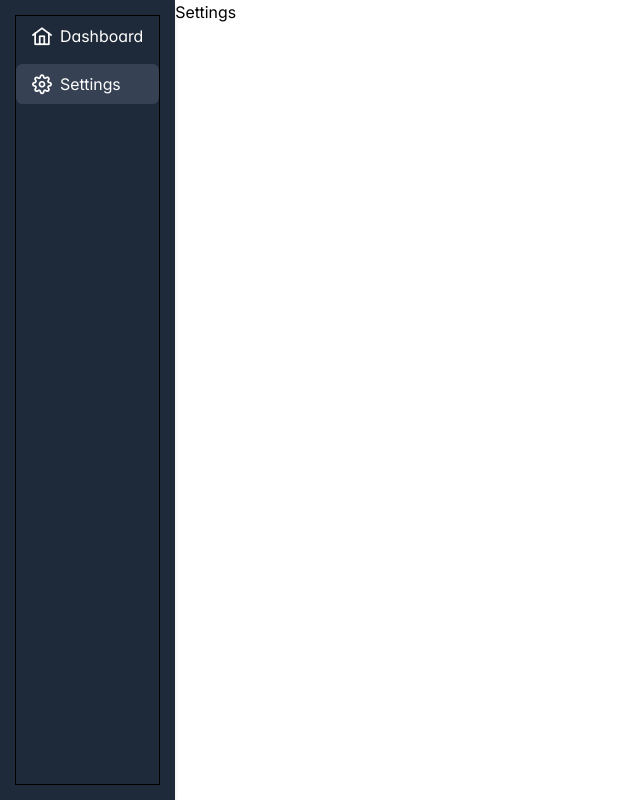
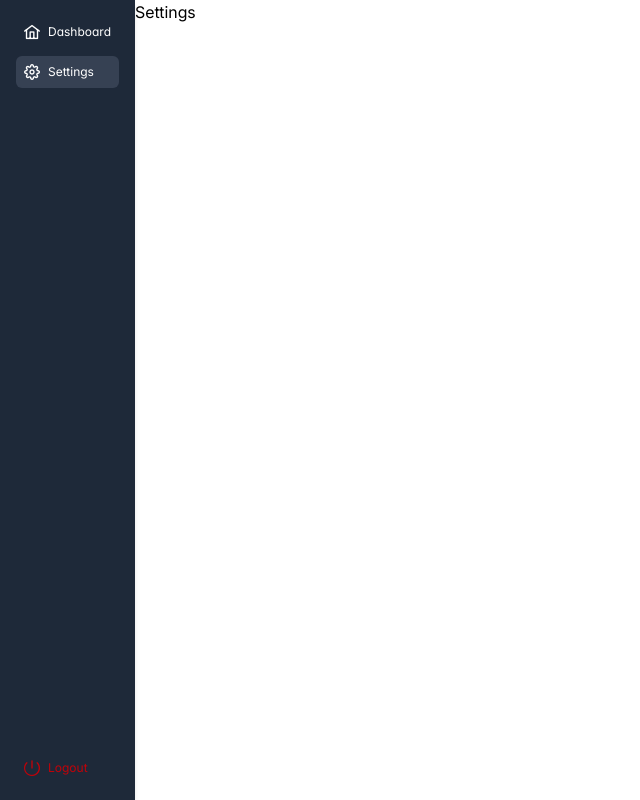
Before and after one commit to best-tracker-in-the-world/tracker, a Next.js app in the folder frontend/: page /settings in a window 1280 px wide. Shown: the whole page, without its empty margins (0-640 px from the left). Built offline with nearby package versions, Linux system fonts and the light colour scheme.

Commit message:
feat: create basic desktop & mobile layouts with menu and header

```diff
--- a/frontend/app/dashboard/page.tsx
+++ b/frontend/app/dashboard/page.tsx
@@ -1,9 +1,15 @@
 import DefaultLayout from "@/layouts/default/layout";
 
 export default function Dashboard() {
+	const componentsList = [
+		{ id: 1, type: "WeightTile", title: "Weight", span: 1 },
+		// { id: 2, type: "GoalTile", title: "Weight", span: 1 },
+		// { id: 3, type: "FoodTile", title: "Weight", span: 2 },
+	];
+
 	return (
 		<DefaultLayout>
-			<h1>Dashboard content</h1>
+			<div className="dashboard"></div>
 		</DefaultLayout>
 	);
 }
--- a/frontend/components/widgets/auth/Form.tsx
+++ b/frontend/components/widgets/auth/Form.tsx
@@ -57,6 +57,10 @@ export default function AuthForm({ type, handleSubmit }: AuthFormProps) {
 				placeholder="Password"
 				feedback={false}
 			/>
+			<Button
+				label={type === "login" ? "Login" : "Register"}
+				disabled={!isValid}
+			/>
 			<small className="pl-2">
 				<span>
 					{type === "login"
@@ -72,10 +76,6 @@ export default function AuthForm({ type, handleSubmit }: AuthFormProps) {
 					{type === "login" ? "Register" : "Login"}
 				</Link>
 			</small>
-			<Button
-				label={type === "login" ? "Login" : "Register"}
-				disabled={!isValid}
-			/>
 		</form>
 	);
 }
--- a/frontend/components/widgets/layouts/Aside.tsx
+++ b/frontend/components/widgets/layouts/Aside.tsx
@@ -1,7 +1,7 @@
 "use client";
 
-import { useIsMobile } from "@/hooks/isMobile";
 import { usePathname } from "next/navigation";
+import useLogout from "@/hooks/useLogout";
 import Link from "next/link";
 
 type Props = {
@@ -12,43 +12,60 @@ type Item = {
 	path: string;
 	name: string;
 	icon: string;
+	function?: () => void;
 };
 
+// Aside menu itself
 const Aside: React.FC<Props> = ({ items }) => {
-	const isMobile = useIsMobile();
 	const pathname = usePathname();
-	const isActive = (path: string) => {
-		return pathname === path;
-	};
+	const isActive = (path: string) => pathname === path;
+
 	return (
-		!isMobile && (
-			<aside className=" p-4 shadow-md bg-gray-800 color-white w-fit h-screen">
+		<aside className="p-4 shadow-md bg-gray-800 color-white w-fit h-screen">
 			<nav className="h-full">
-					<ul className="flex flex-col gap-2 outline-1 h-full">
+				<ul className="flex flex-col gap-2 h-full">
 					{items.map((item) => (
-							<li key={item.name}>
-								<Link
-									href={item.path}
-									className={` ${
-										isActive(item.path) &&
-										"bg-gray-700"
-									} flex items-center gap-2 p-2 px-4 rounded-md hover:bg-gray-700 transition-colors duration-200 text-white`}
-								>
-									<i
-										className={`pi pi-${item.icon}`}
-										style={{
-											fontSize: "1.25rem",
-										}}
+						<AsideItem
+							key={item.name}
+							item={item}
+							isActive={isActive}
 						/>
-
-									{item.name}
-								</Link>
-							</li>
 					))}
 				</ul>
 			</nav>
 		</aside>
-		)
+	);
+};
+
+// Aside menu item
+const AsideItem: React.FC<{
+	item: Item;
+	isActive: (path: string) => boolean;
+}> = ({ item, isActive }) => {
+	const handleLogout = useLogout();
+
+	return (
+		<li className="last:mt-auto">
+			<Link
+				onClick={(e) => {
+					if (item.name === "Logout") {
+						e.preventDefault();
+						handleLogout();
+					}
+				}}
+				href={item.path}
+				className={`${isActive(item.path) && "bg-gray-700"}
+							${item.name === "Logout" && "text-red-700!"}
+							flex items-center gap-2 p-2 rounded-md hover:bg-gray-700
+							transition-colors duration-200 text-white md:text-xs`}
+			>
+				<i
+					className={`pi pi-${item.icon}`}
+					style={{ fontSize: "1rem" }}
+				/>
+				{item.name}
+			</Link>
+		</li>
 	);
 };
 
--- /dev/null
+++ b/frontend/components/widgets/layouts/MobileMenu.tsx
@@ -0,0 +1,85 @@
+"use client";
+
+import { useState } from "react";
+import useLogout from "@/hooks/useLogout";
+import Link from "next/link";
+
+type Props = {
+	items: Item[];
+	isActive?: (path: string) => boolean;
+	onClick?: () => void;
+};
+
+type Item = {
+	path: string;
+	name: string;
+	icon: string;
+	function?: () => void;
+};
+
+// Mobile menu main component
+const MobileMenu: React.FC<Props> = ({ items }) => {
+	console.log("Aside items", items);
+
+	const [isActive, setIsActive] = useState(false);
+
+	return (
+		<div className="fixed bottom-2 right-2">
+			<div className="bg-gray-800 rounded-full p-2 shadow-lg w-12 h-12 grid
+							items-center justify-center">
+				<i
+					onClick={() => setIsActive(!isActive)}
+
+					className={`pi pi-${isActive ? "times" : "bars"
+						} text-2xl text-white`}
+					style={{ fontSize: "1.5rem" }}
+				/>
+			</div>
+			<div className={`${isActive ? '-translate-y-4 opacity-100' : 'translate-y-0 opacity-0'}
+							absolute bottom-[100%] right-0 w-fit h-fit
+							gap-2 flex flex-col transition-all duration-300 ease-in-out
+							items-end`}>
+				{items.map((item) => (
+					<MobileMenuItem
+						onClick={() => setIsActive(!isActive)}
+						key={item.name}
+						item={item}
+						isActive={() => false}
+
+					/>
+				))}
+			</div>
+		</div>
+	);
+};
+
+// Mobile menu item component
+const MobileMenuItem: React.FC<{
+	item: Item;
+	isActive: (path: string) => boolean;
+	onClick: () => void;
+}> = ({ item, onClick }) => {
+	const handleLogout = useLogout();
+
+	return (
+		<Link
+			onClick={(e) => {
+				onClick();
+				if (item.name === "Logout") {
+					e.preventDefault();
+					handleLogout();
+				}
+			}}
+			href={item.path}
+			className="text-white bg-gray-800 w-fit flex justify-end items-center gap-2 py-2 px-3 rounded-md"
+		>
+			{item.name}
+			<i
+				className={`pi pi-${item.icon}`}
+				style={{ fontSize: "1rem" }}
+			/>
+		</Link>
+	);
+};
+
+export default MobileMenu;
--- a/frontend/layouts/default/layout.tsx
+++ b/frontend/layouts/default/layout.tsx
@@ -1,20 +1,26 @@
+"use client";
+
 import Header from "@/components/widgets/layouts/Header";
 import Aside from "@/components/widgets/layouts/Aside";
+import MobileMenu from "@/components/widgets/layouts/MobileMenu";
+import { useIsMobile } from "@/hooks/isMobile";
 
 export default function DefaultLayout({
 	children,
 }: {
 	children: React.ReactNode;
 }) {
+	const isMobile = useIsMobile();
 	// TODO: USE ROUTER?
 	const asideRouter = [
 		{ name: "Dashboard", path: "/dashboard", icon: "home" },
 		{ name: "Settings", path: "/settings", icon: "cog" },
+		{ name: "Logout", path: "", icon: "power-off" },
 	];
 
 	return (
 		<main className="flex">
-			{
+			{!isMobile && (
 				<Aside
 					items={asideRouter.map((item) => ({
 						name: item.name,
@@ -22,7 +28,17 @@ export default function DefaultLayout({
 						icon: item.icon,
 					}))}
 				/>
-			}
+			)}
+
+			{isMobile && (
+				<MobileMenu
+					items={asideRouter.map((item) => ({
+						name: item.name,
+						path: item.path,
+						icon: item.icon,
+					}))}
+				/>
+			)}
 
 			<div className="w-full">
 				<Header />
--- a/frontend/stores/userStore.ts
+++ b/frontend/stores/userStore.ts
@@ -3,8 +3,8 @@ import { persist } from "zustand/middleware";
 
 interface User {
 	id: number | null;
-	name: string;
-	email: string;
+	name: string | null;
+	email: string | null;
 	theme: "light" | "dark";
 	setTheme: (theme: "light" | "dark") => void;
 }
```
Lines whose indentation alone changed are shown as unchanged.
